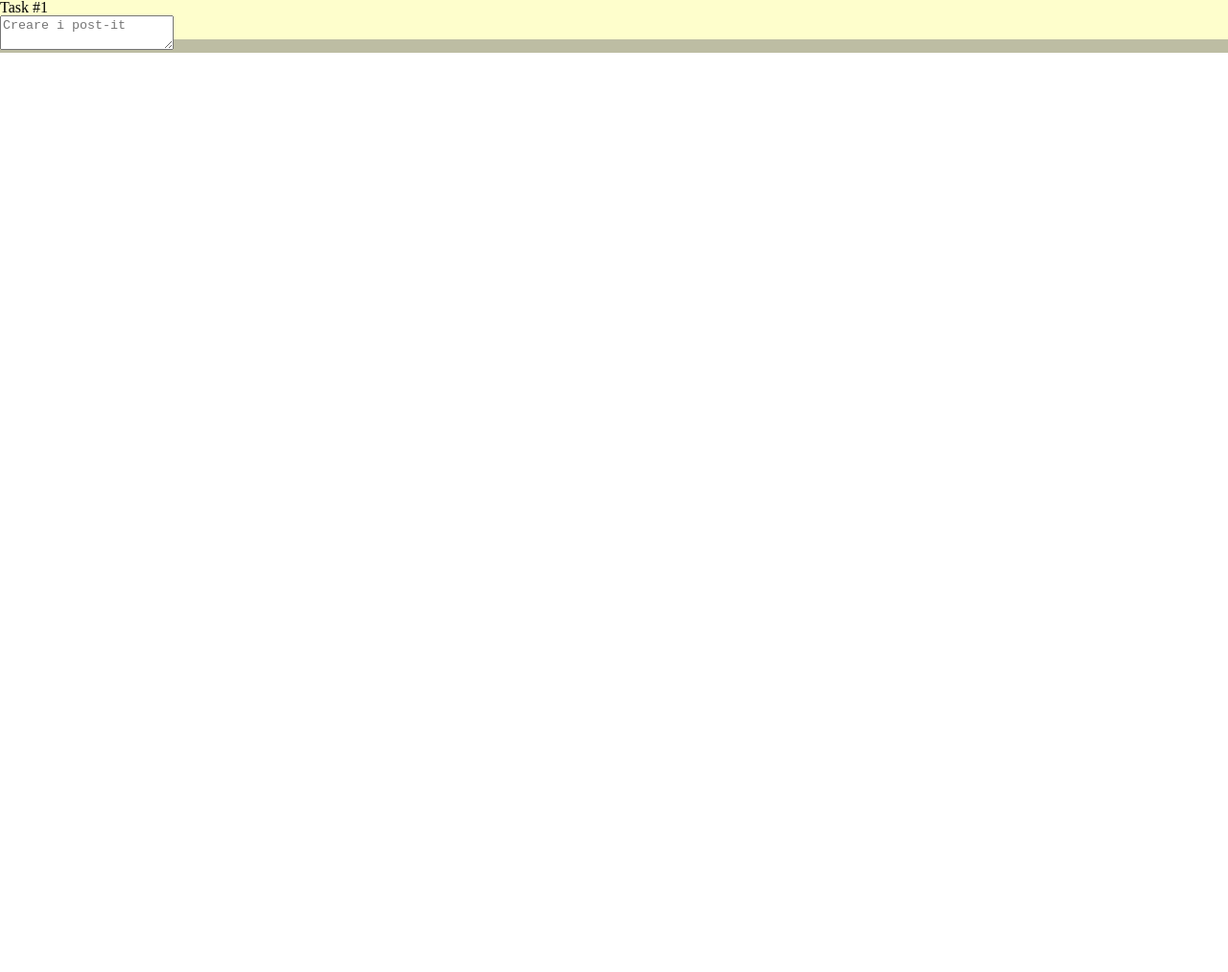
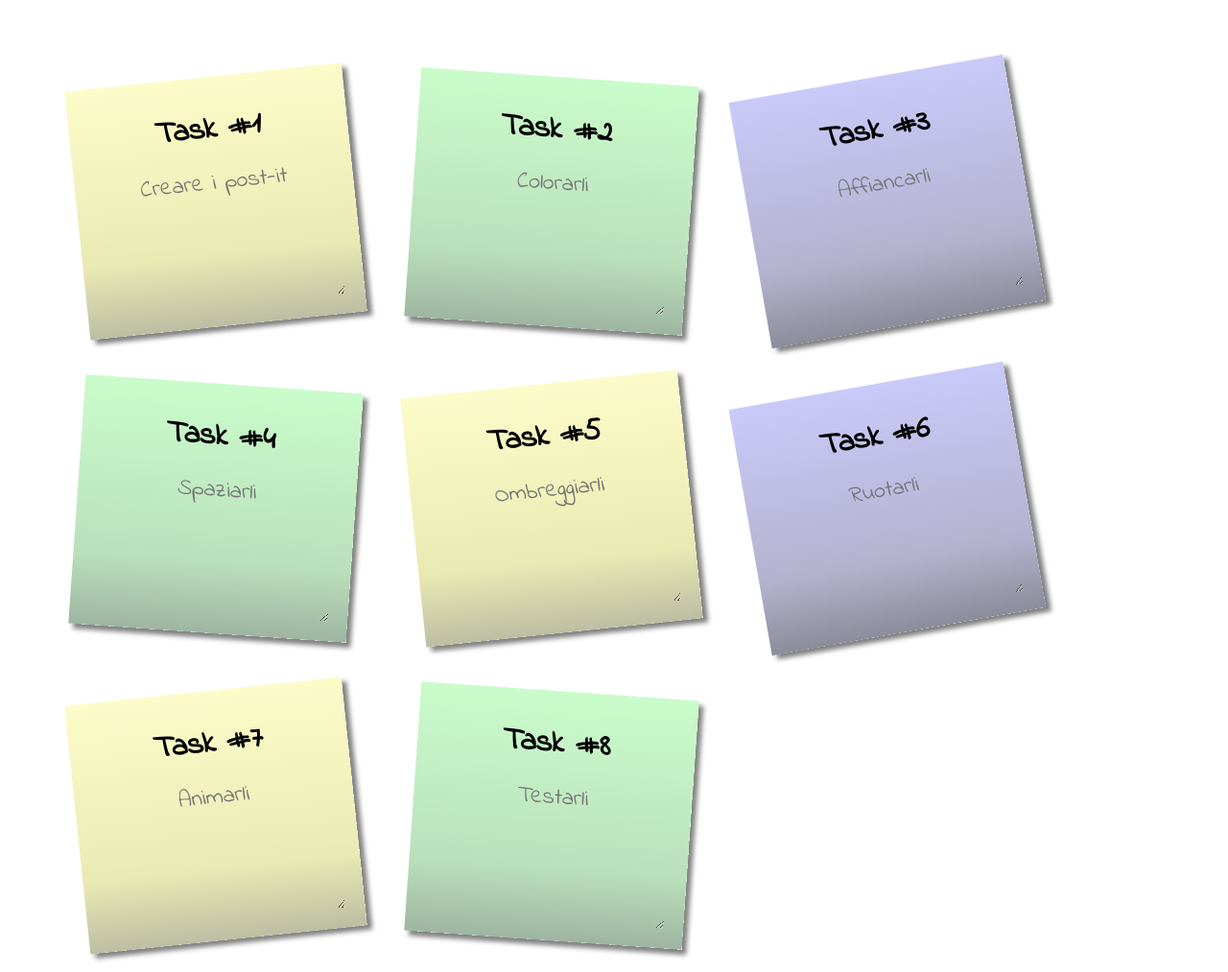
Before and after one commit to Vikappa/Giorno-4---U2, a plain HTML site: page parte1/postit.html in a window 1280 px wide. Shown: the whole page at 96% size. Before the commit the page ends 800 px from the top, so only its background shows below. Drawn offline with Linux system fonts and the light colour scheme.

Commit message:
Esercizio 1

```diff
--- a/parte1/postit.css
+++ b/parte1/postit.css
@@ -1,6 +1,60 @@
-.postIt {}
+body {
+    padding: 50px;
+    display: flex;
+    flex-wrap: wrap;
+}
 
-#p1 {
-    background: linear-gradient(to bottom, #FEFECC 0%, #FEFECC 75%, #BDBDA3 75%, #BDBDA3 100%);
+.postIt {
+    position: relative;
+    height: 220px;
+    width: 250px;
+    margin: 30px;
+    padding: 20px;
+    font-family: 'Indie Flower', cursive;
+    display: flex;
+    flex-direction: column;
+    text-align: center;
+    box-shadow: 5px 5px 5px rgba(0, 0, 0, 0.5);
+    z-index: 0;
+    transition: all 0.5s ease;
+}
+
+.postIt:hover {
+    z-index: 1;
+    transform: scale(150%);
+}
+
+.postIt p {
+    font-size: 2rem;
+    font-weight: 600;
+    margin: 20px;
+}
+
+.postIt textArea {
+    border: 0;
+    font-family: 'Indie Flower', cursive;
+    background-color: transparent;
+    flex-grow: 1;
+    text-align: center;
+    font-size: 1.5rem;
+}
+
+
+.yellow {
+    background: rgb(252, 252, 202);
+    background: linear-gradient(180deg, rgba(252, 252, 202, 1) 0%, rgba(233, 234, 179, 1) 71%, rgba(189, 189, 163, 1) 100%);
+    transform: rotate(-6deg);
+}
+
+.green {
+    background: rgb(202, 252, 203);
+    background: linear-gradient(180deg, rgba(202, 252, 203, 1) 0%, rgba(186, 224, 187, 1) 71%, rgba(158, 181, 161, 1) 100%);
+    transform: rotate(4deg);
 
 }
+
+.liliac {
+    background: rgb(202, 202, 250);
+    background: linear-gradient(180deg, rgba(202, 202, 250, 1) 0%, rgba(179, 178, 206, 1) 71%, rgba(139, 140, 155, 1) 100%);
+    transform: rotate(-10deg);
+}
--- a/parte1/postit.html
+++ b/parte1/postit.html
@@ -14,11 +14,54 @@
 
 <body>
     <main>
-        <div class="postIt" id="p1">
+        <div class="postIt yellow">
             <p>Task #1</p>
             <textArea placeholder="Creare i post-it"></textArea>
         </div>
     </main>
+    <main>
+        <div class="postIt green">
+            <p>Task #2</p>
+            <textArea placeholder="Colorarli"></textArea>
+        </div>
+    </main>
+    <main>
+        <div class="postIt liliac">
+            <p>Task #3</p>
+            <textArea placeholder="Affiancarli"></textArea>
+        </div>
+    </main>
+    <main>
+        <div class="postIt green">
+            <p>Task #4</p>
+            <textArea placeholder="Spaziarli"></textArea>
+        </div>
+    </main>
+    <main>
+        <div class="postIt yellow">
+            <p>Task #5</p>
+            <textArea placeholder="Ombreggiarli"></textArea>
+        </div>
+    </main>
+    <main>
+        <div class="postIt liliac">
+            <p>Task #6</p>
+            <textArea placeholder="Ruotarli"></textArea>
+        </div>
+    </main>
+    <main>
+        <div class="postIt yellow">
+            <p>Task #7</p>
+            <textArea placeholder="Animarli"></textArea>
+        </div>
+    </main>
+    <main>
+        <div class="postIt green">
+            <p>Task #8</p>
+            <textArea placeholder="Testarli"></textArea>
+        </div>
+    </main>
+
 </body>
 
 </html>
```
